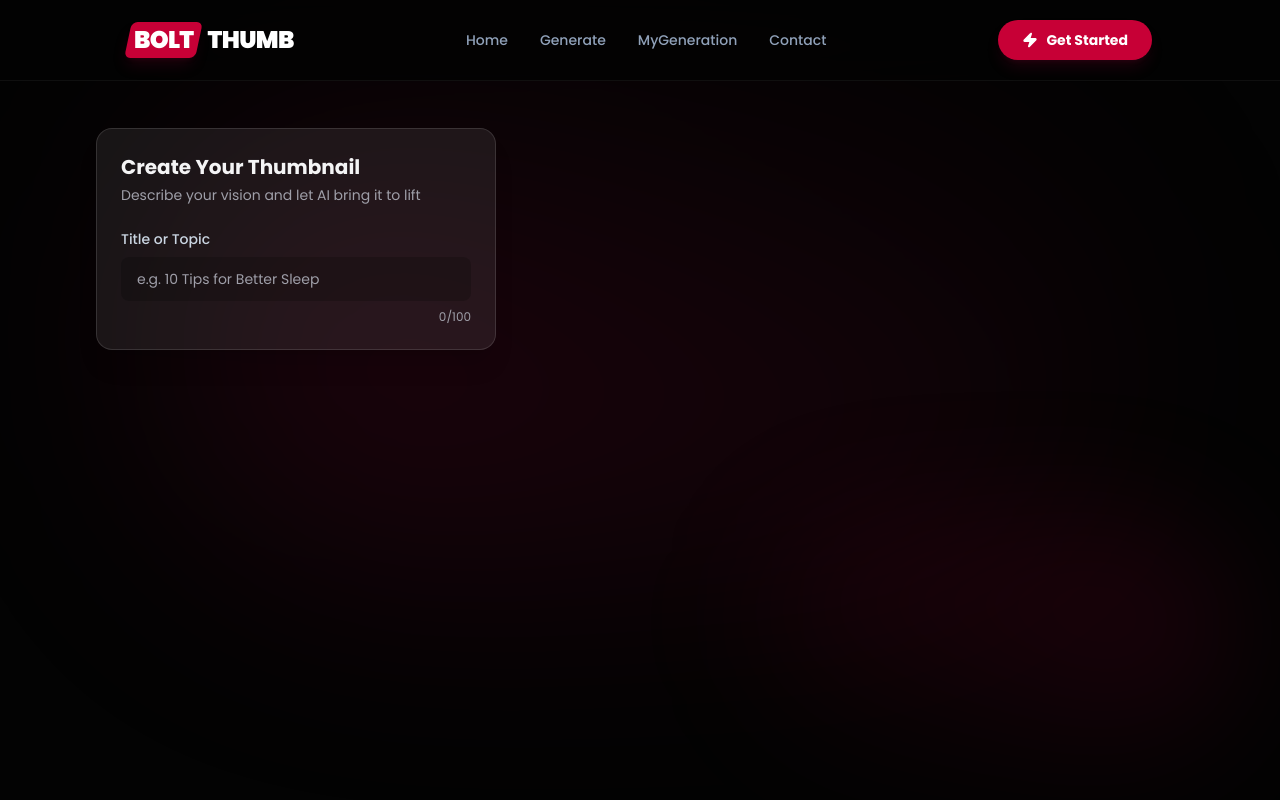
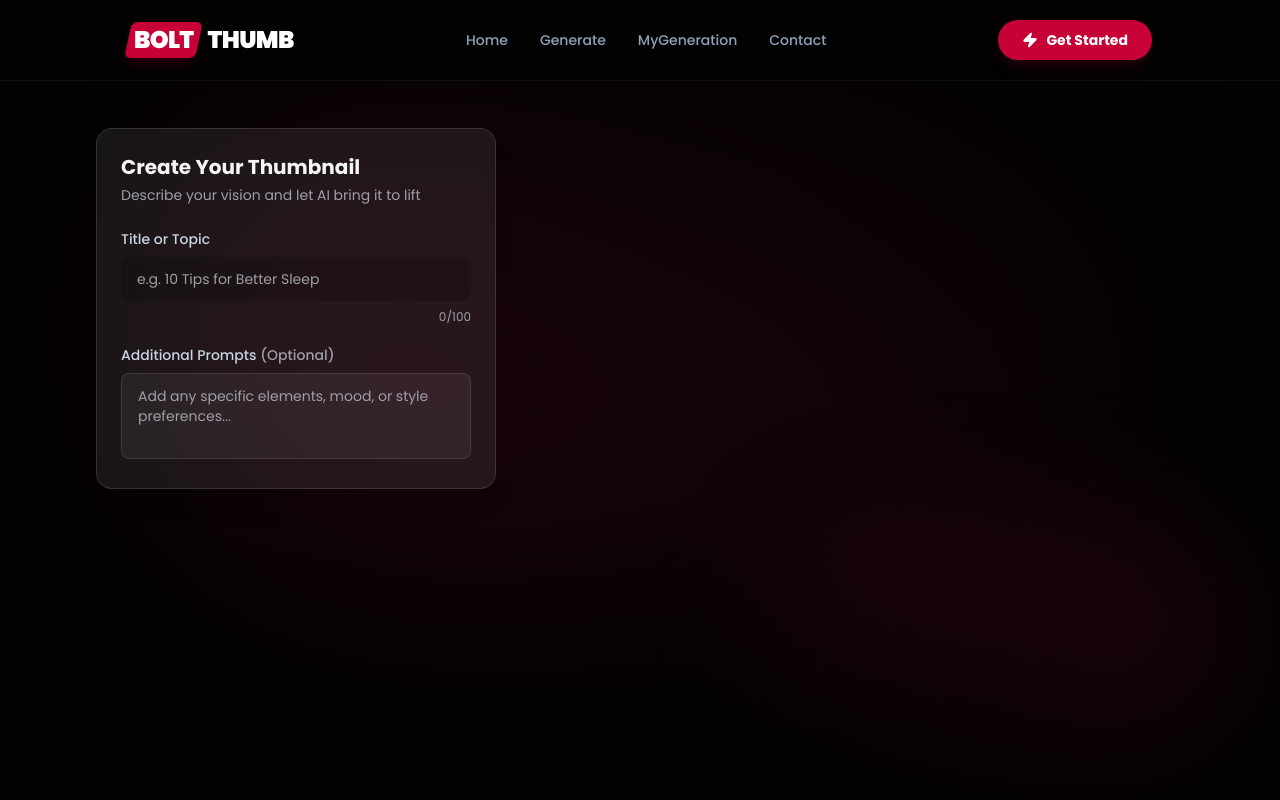
Before and after one commit to chanakaekanayaka/BoltThumb, a React (Vite) app in the folder client/: page /generate/1 in a window 1280 px wide. Shown: the top 800 px of the page. Built offline with nearby package versions, Linux system fonts and the light colour scheme.

Commit message:
Additional prompt TextArea created✏️

```diff
--- a/client/src/pages/Generate.tsx
+++ b/client/src/pages/Generate.tsx
@@ -50,6 +50,23 @@
                     </div>
 
                   </div>
+                  {/*AspectRatioSelector*/}
+                  {/*StyleSelector*/}
+                  {/*ColorSchemaSelector*/}
+
+                  {/*DETAILS*/}
+                  <div className='space-y-2'>
+                    <label className='block text-sm font-medium'>
+                      Additional Prompts <span className='text-zinc-400'>
+                        (Optional)
+                      </span>
+                    </label>
+                    <textarea value={additionalDetails} onChange={(e)=>setAdditionalDetails(e.target.value)}
+                      rows={3} placeholder='Add any specific elements, mood, or style preferences...'
+                      className='w-full px-4 py-3 rounded-lg border border-white/10 bg-white/6
+                      text-zinc-100 placeholder:text-zinc-400 focus:outline-none
+                      focus:ring-2 focus:ring-pink-500 resize-none'/>
+                  </div>
 
                 </div>
                 {/*BUTTON*/}
```
